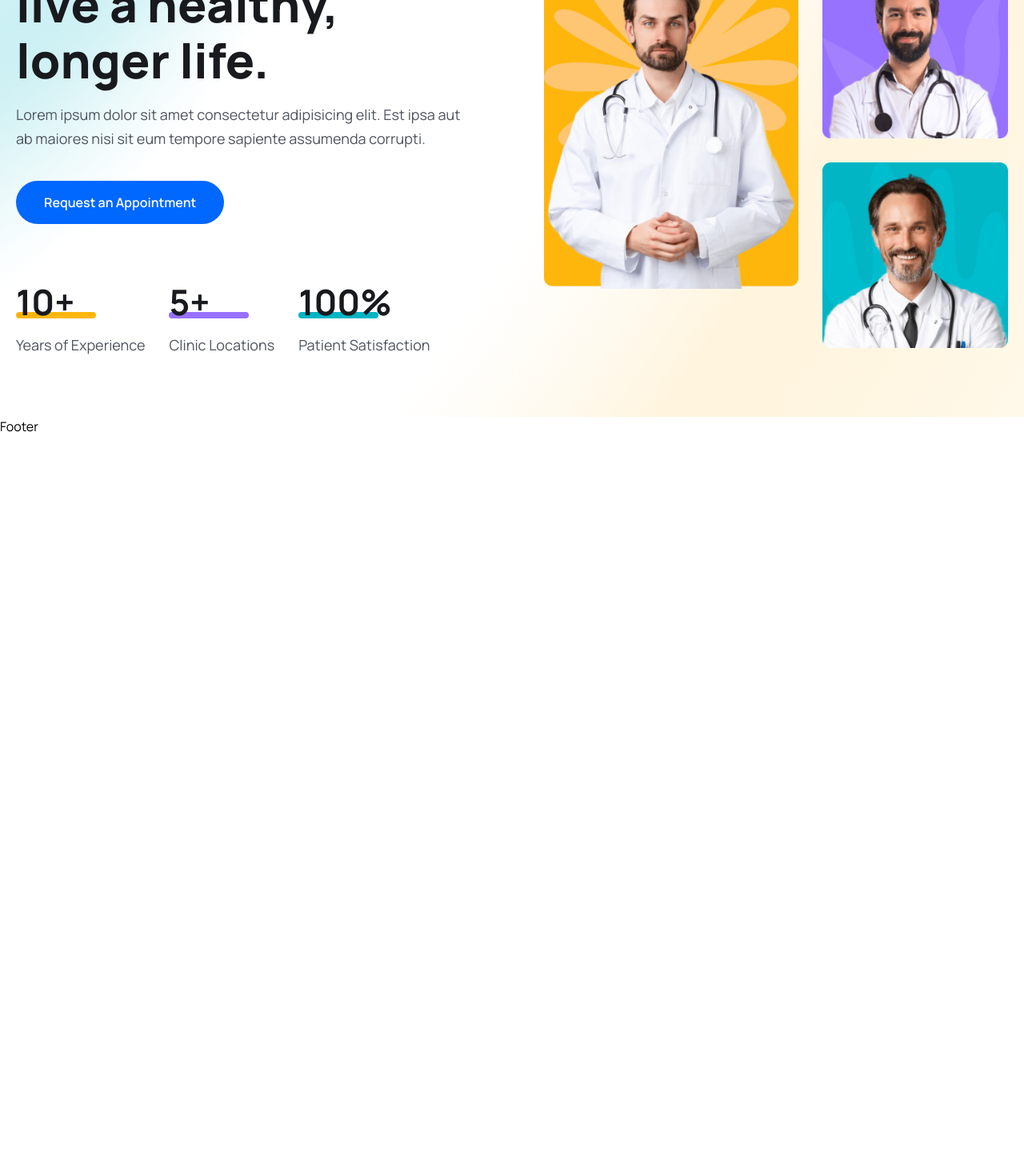
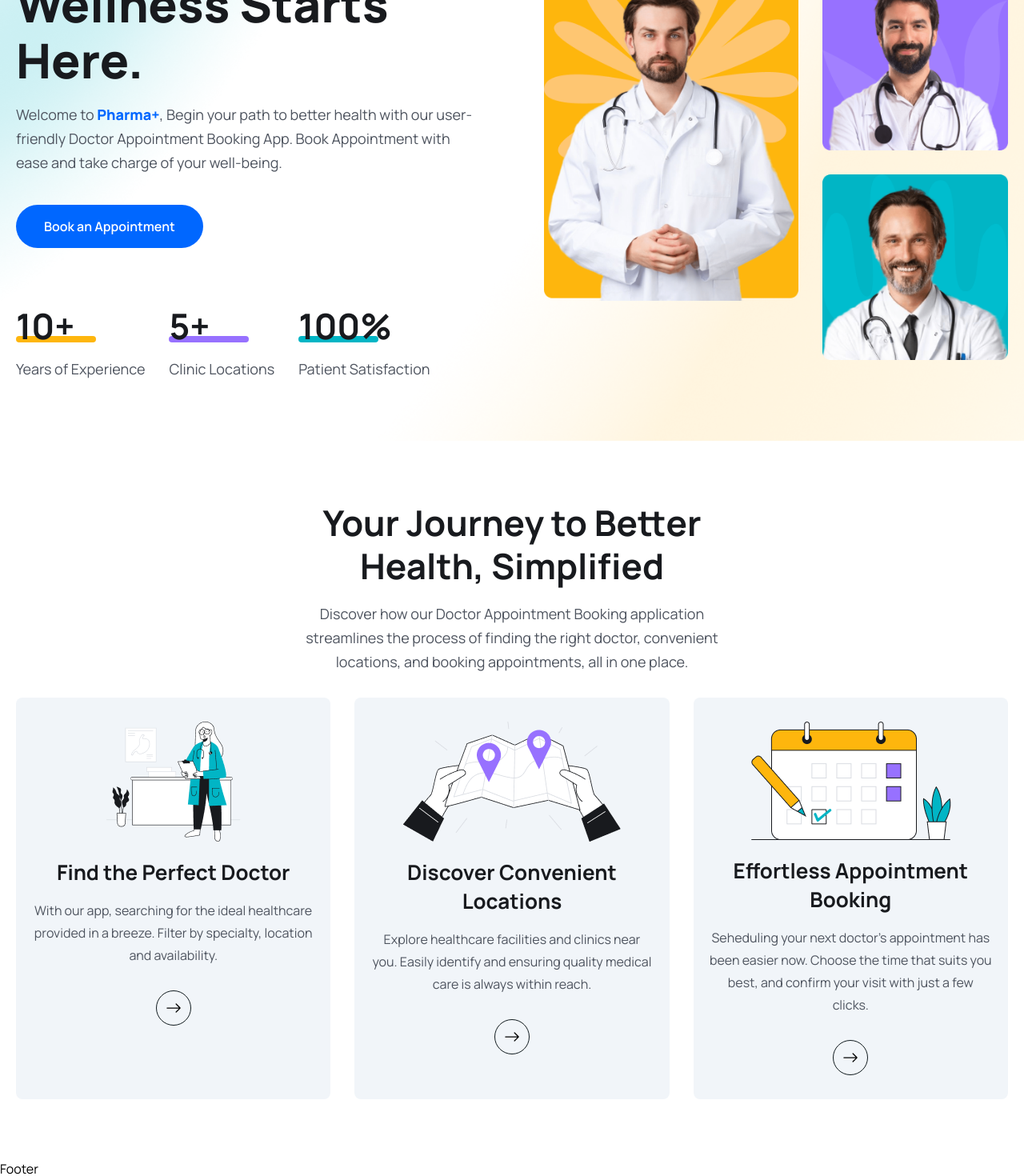
Before and after one commit to MohitCode17/doctor-appointment-system, a React (Vite) app in the folder client/: page / in a window 1280 px wide. Shown: the part 260-1730 px from the top of the page at 80% size. Before the commit the page ends 805 px from the top, so only its background shows below. Built offline with nearby package versions, Linux system fonts and the light colour scheme.

Commit message:
create how it works ui

```diff
--- a/client/src/pages/Home.jsx
+++ b/client/src/pages/Home.jsx
@@ -1,6 +1,12 @@
 import HeroImgOne from "../assets/images/hero-img01.png";
 import HeroImgTwo from "../assets/images/hero-img02.png";
 import HeroImgThree from "../assets/images/hero-img03.png";
+import iconOne from "../assets/images/icon01.png";
+import iconTwo from "../assets/images/icon02.png";
+import iconThree from "../assets/images/icon03.png";
+
+import { Link } from "react-router-dom";
+import { BsArrowRight } from "react-icons/bs";
 
 const Home = () => {
   return (
@@ -13,14 +19,18 @@
             <div>
               <div className="lg:w-[570px]">
                 <h1 className="text-[36px] leading-[46px] text-headingColor font-[800] md:text-[60px] md:leading-[70px]">
-                  We help patients live a healthy, longer life.
+                  Your Journey to Wellness Starts Here.
                 </h1>
                 <p className="text_para">
-                  Lorem ipsum dolor sit amet consectetur adipisicing elit. Est
-                  ipsa aut ab maiores nisi sit eum tempore sapiente assumenda
-                  corrupti.
+                  Welcome to{" "}
+                  <span className="font-[800] text-primaryColor">Pharma+</span>,
+                  Begin your path to better health with our user-friendly Doctor
+                  Appointment Booking App. Book Appointment with ease and take
+                  charge of your well-being.
                 </p>
-                <button className="btn">Request an Appointment</button>
+                <button className="btn hover:opacity-90">
+                  Book an Appointment
+                </button>
               </div>
               {/* hero counter */}
               <div className="mt-[30px] lg:mt-[70px] flex flex-col lg:flex-row lg:items-center gap-5 lg:gap-[30px]">
@@ -61,6 +71,87 @@
           </div>
         </div>
       </section>
+
+      {/* Features */}
+      <section>
+        <div className="container">
+          <div className="lg:w-[580px] mx-auto">
+            <h2 className="heading text-center">
+              Your Journey to Better Health, Simplified
+            </h2>
+            <p className="text_para text-center">
+              Discover how our Doctor Appointment Booking application
+              streamlines the process of finding the right doctor, convenient
+              locations, and booking appointments, all in one place.
+            </p>
+          </div>
+          {/* cards */}
+          <div className="grid grid-cols-1 md:grid-cols-2 lg:grid-cols-3 gap-5 lg:gap-[30px] mt-[30px] lg:mt[55px]">
+            <div className="py-[30px] px-5 bg-slate-100 rounded-lg">
+              <div className="flex items-center justify-center">
+                <img src={iconOne} alt="" />
+              </div>
+              <div className="mt-[20px]">
+                <h2 className="text-[26px] leading-9 text-headingColor font-[700] text-center">
+                  Find the Perfect Doctor
+                </h2>
+                <p className="text-[16px] leading-7 text-textColor font-400 mt-4 text-center">
+                  With our app, searching for the ideal healthcare provided in a
+                  breeze. Filter by specialty, location and availability.
+                </p>
+                <Link
+                  to={"/doctors"}
+                  className="w-[44px] h-[44px] rounded-full border border-solid border-[#101A1E] mt-[30px] mx-auto flex items-center justify-center group hover:bg-primaryColor hover:border-none"
+                >
+                  <BsArrowRight className="group-hover:text-white w-6 h-5" />
+                </Link>
+              </div>
+            </div>
+            <div className="py-[30px] px-5 bg-slate-100 rounded-lg">
+              <div className="flex items-center justify-center">
+                <img src={iconTwo} alt="" />
+              </div>
+              <div className="mt-[20px]">
+                <h2 className="text-[26px] leading-9 text-headingColor font-[700] text-center">
+                  Discover Convenient Locations
+                </h2>
+                <p className="text-[16px] leading-7 text-textColor font-400 mt-4 text-center">
+                  Explore healthcare facilities and clinics near you. Easily
+                  identify and ensuring quality medical care is always within
+                  reach.
+                </p>
+                <Link
+                  to={"/doctors"}
+                  className="w-[44px] h-[44px] rounded-full border border-solid border-[#101A1E] mt-[30px] mx-auto flex items-center justify-center group hover:bg-primaryColor hover:border-none"
+                >
+                  <BsArrowRight className="group-hover:text-white w-6 h-5" />
+                </Link>
+              </div>
+            </div>
+            <div className="py-[30px] px-5 bg-slate-100 rounded-lg">
+              <div className="flex items-center justify-center">
+                <img src={iconThree} alt="" />
+              </div>
+              <div className="mt-[20px]">
+                <h2 className="text-[26px] leading-9 text-headingColor font-[700] text-center">
+                  Effortless Appointment Booking
+                </h2>
+                <p className="text-[16px] leading-7 text-textColor font-400 mt-4 text-center">
+                  Seheduling your next doctor's appointment has been easier now.
+                  Choose the time that suits you best, and confirm your visit
+                  with just a few clicks.
+                </p>
+                <Link
+                  to={"/doctors"}
+                  className="w-[44px] h-[44px] rounded-full border border-solid border-[#101A1E] mt-[30px] mx-auto flex items-center justify-center group hover:bg-primaryColor hover:border-none"
+                >
+                  <BsArrowRight className="group-hover:text-white w-6 h-5" />
+                </Link>
+              </div>
+            </div>
+          </div>
+        </div>
+      </section>
     </>
   );
 };
```
